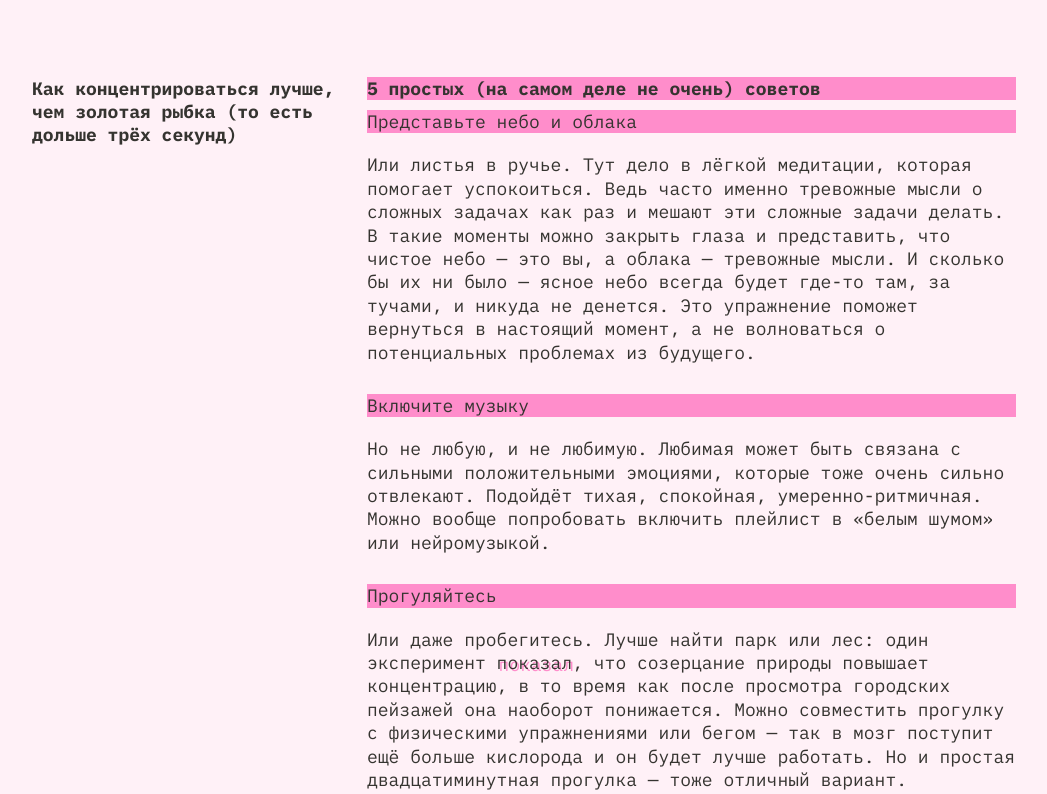
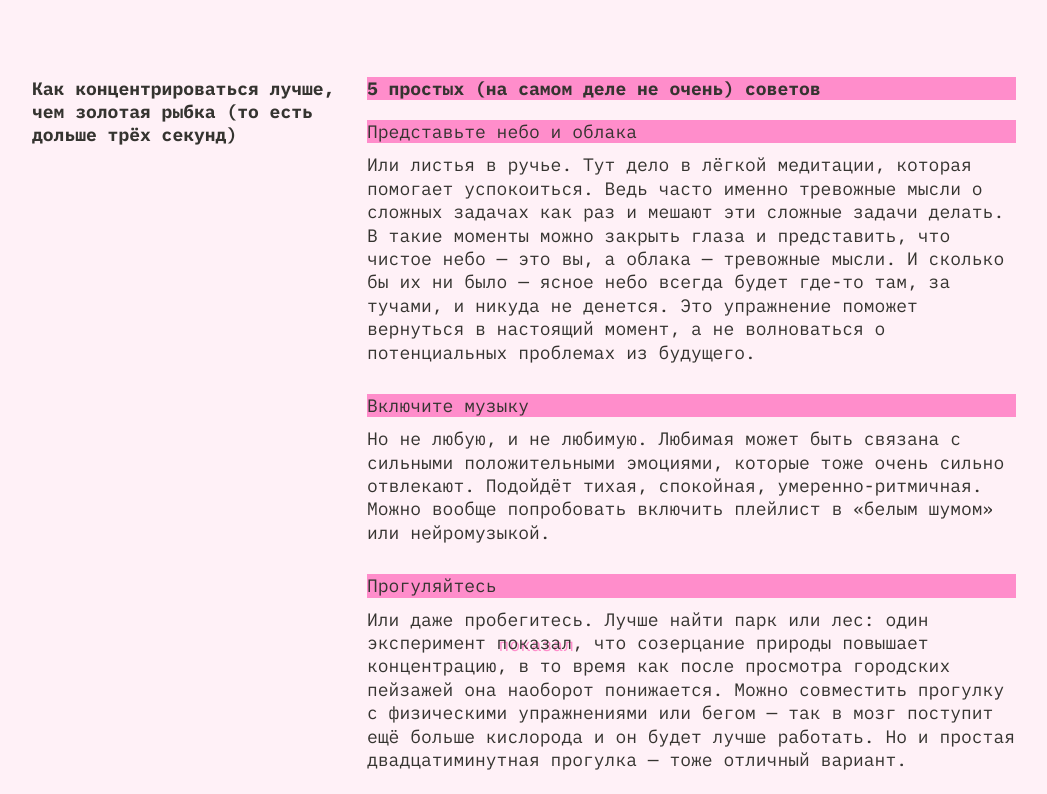
Before and after one commit to SanchesXray/slozhno-sosredotochitsya-fd, a plain HTML site: page index.html in a window 1280 px wide. Shown: the part 1949-2743 px from the top of the page, without its empty margins (116-1163 px from the left). Drawn offline with Linux system fonts and the light colour scheme.

Commit message:
Редактирование Style.css margin-correct section__text-advice

```diff
--- a/styles/style.css
+++ b/styles/style.css
@@ -178,7 +178,6 @@
 
 .content__text {
   color: var(--text-color);
-  /* margin-top: 0; */
 }
 
 /* Стили ссылок в тексте */
@@ -203,17 +202,17 @@
 .section__text-advice {
   display: flex;
   flex-direction: column;
-  margin-top: 10px;
+  margin-top: 20px;
   gap: 10px;
 }
 
 .section__text-advice .content__text {
   margin-top: 0;
-  padding-top: 10px;
+  /* padding-top: 10px; */
 }
 
 .section__text-advice:not(:last-child) {
-  padding-bottom: 20px;
+  padding-bottom: 10px;
 }
 
 .regular {
```
